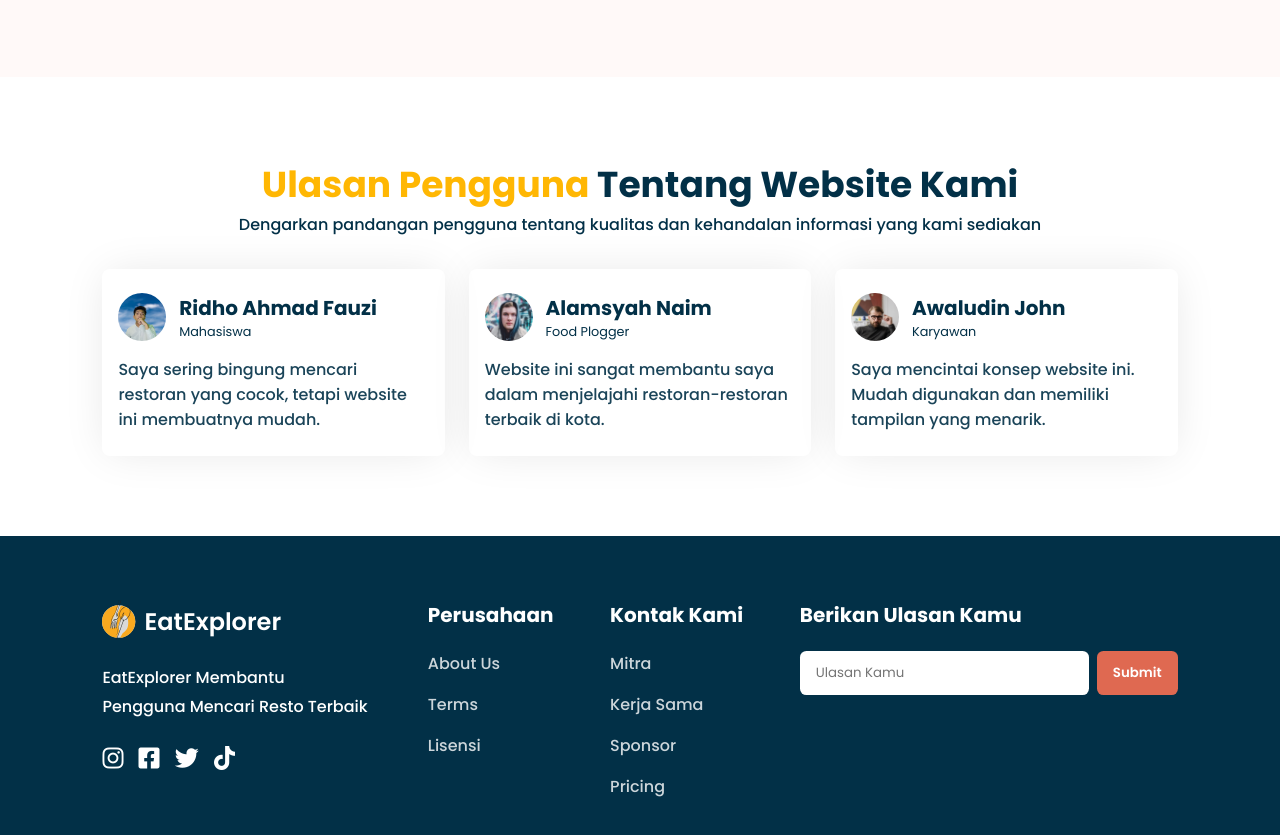
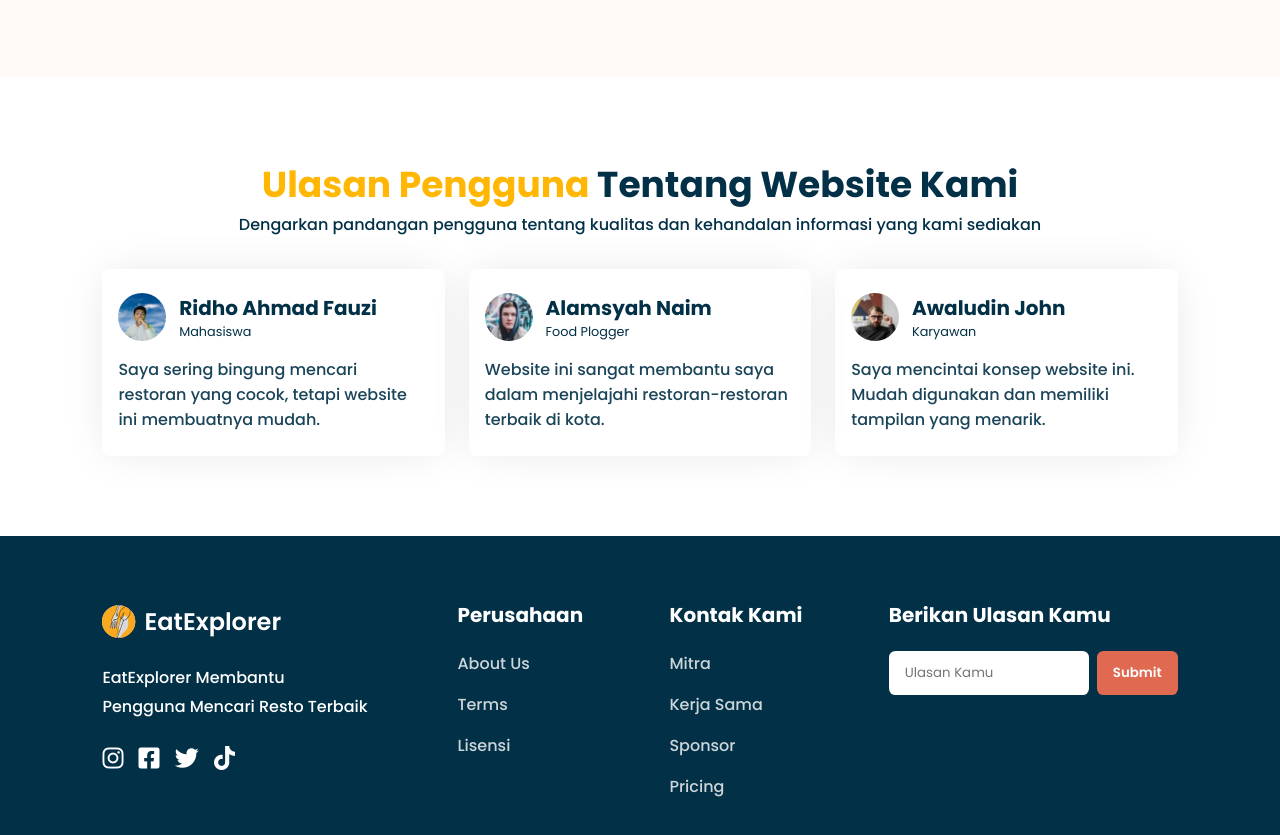
Before and after one commit to ridho990/katalog-resto, a website built with webpack: page src/templates/index.html in a window 1280 px wide. Shown: the part 4166-5001 px from the top of the page. Built offline with nearby package versions, Linux system fonts and the light colour scheme; files whose address does not match are found by name.

Commit message:
Edit Form Ulasan

```diff
--- a/src/styles/main.scss
+++ b/src/styles/main.scss
@@ -734,6 +734,10 @@ a {
 		-o-border-radius: 0.4rem;
 	}
 
+	& input {
+		width: 168px;
+	}
+
 	& button {
 		cursor: pointer;
 		font-weight: 600;
--- a/src/styles/responsive.scss
+++ b/src/styles/responsive.scss
@@ -164,6 +164,10 @@
 		text-align: left;
 		flex-basis: 30%;
 	}
+
+	#ulasan {
+		width: 200px;
+	}
 }
 
 @media only screen and (min-width: 1024px) {
```
Also changed, not shown: dist/app.bundle.js, 1 other file.
